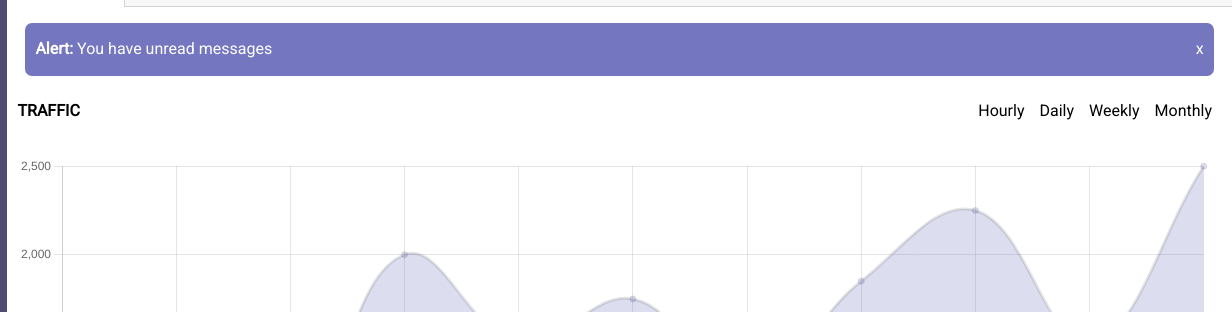
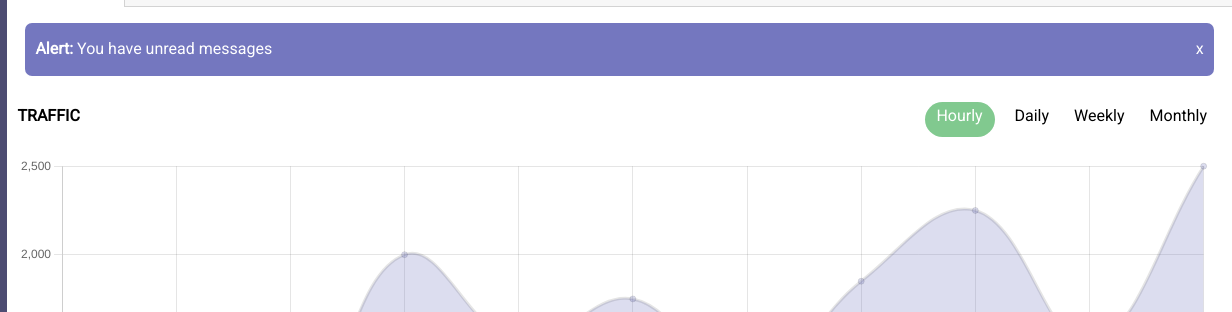
Before and after one commit to FatimaGC/Project-7, a plain HTML site: page web_app_dashboard_v3.2/index.html in a window 1280 px wide. Shown: the part 103-415 px from the top of the page, 48-1280 px from the left. Drawn offline with nearby package versions, Linux system fonts and the light colour scheme.

Commit message:
Added background to Hourly li

```diff
--- a/web_app_dashboard_v3.2/styles/style.css
+++ b/web_app_dashboard_v3.2/styles/style.css
@@ -137,11 +137,31 @@ h3 {
 
 /* TRAFFIC WIDGET STYLES */
 
+.traffic-title {
+  height: 50px;
+  padding-top: 5px;
+}
+
 .traffic-timeframe {
+  /* align-items: center; */
   display: flex;
+  height: 50px;
   justify-content: space-around;
   list-style: none;
   padding: 0;
+}
+
+.traffic-timeframe :first-child {
+  background-color: #81c98f;
+  border-radius: 20px;
+  color: #fff;
+  height: 35px;
+  text-align: center;
+  width: 70px;
+}
+
+.traffic-timeframe li {
+  padding: 5px 5px;
 }
 
 /* SOCIAL WIDGET STYLES */
```
